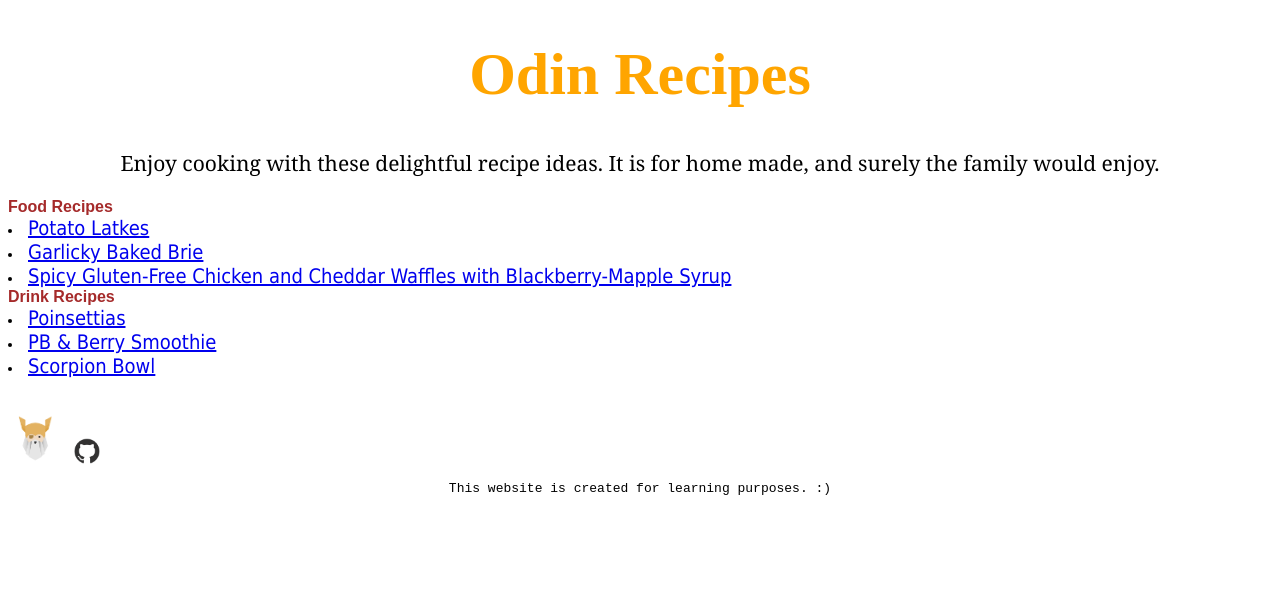
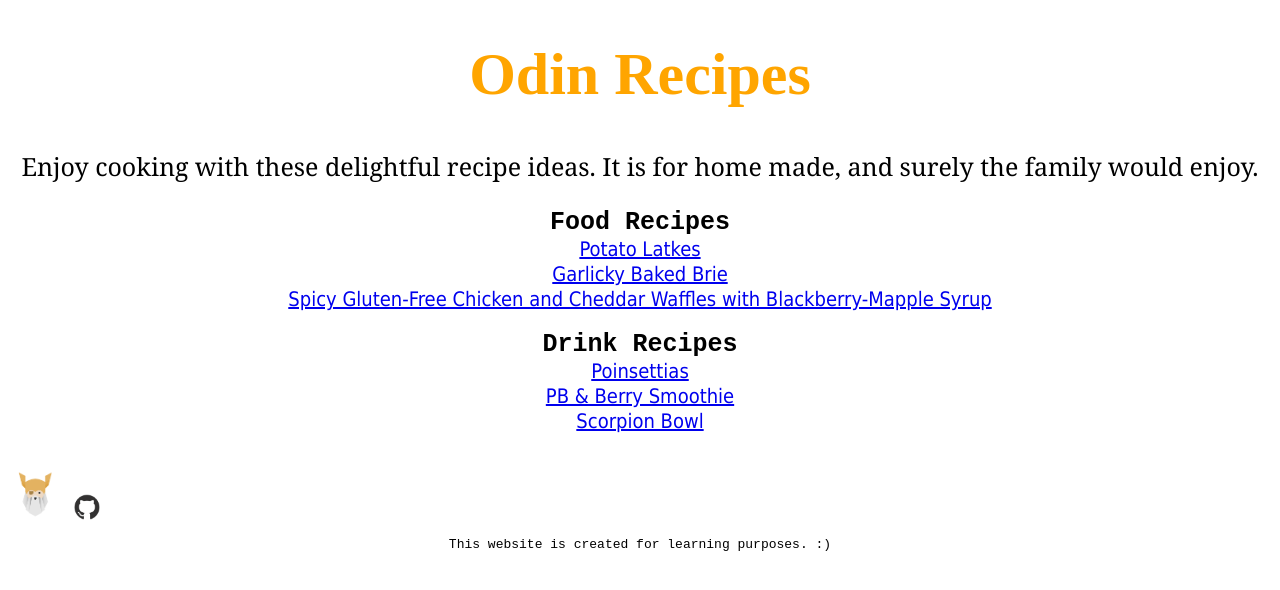
Before and after one commit to DezzaAnnePeregrina/OdinRecipes, a plain HTML site: page index.html in a window 1280 px wide. Drawn offline with Linux system fonts and the light colour scheme.

Commit message:
modified some codes

```diff
--- a/index.html
+++ b/index.html
@@ -18,21 +18,18 @@
 
     <p>Enjoy cooking with these delightful recipe ideas. It is for home made, and surely the family would enjoy.</p></div>
 
-    <Strong>Food Recipes</Strong>
-
-    <div class ="food-recipes">
-
-        <li><a href="recipes/mom'spotatolatkes.html">Potato Latkes</a></li>
-        <li><a href="recipes/garlickybakedbrie.html">Garlicky Baked Brie</a></li>
-        <li><a href="recipes/spicy.html">Spicy Gluten-Free Chicken and Cheddar Waffles with Blackberry-Mapple Syrup</a></li>
+    <div class="title">Food Recipes</div>
+    <div class ="fooddrinks">
+        <a href="recipes/mom'spotatolatkes.html">Potato Latkes</a> <br>
+        <a href="recipes/garlickybakedbrie.html">Garlicky Baked Brie</a> <br>
+        <a href="recipes/spicy.html">Spicy Gluten-Free Chicken and Cheddar Waffles with Blackberry-Mapple Syrup</a>
    </div>
-
-
-   <Strong>Drink Recipes</Strong>
-   <div class="drink-recipes">
-    <li><a href="recipes/poinsettias.html">Poinsettias</a></li>
-    <li><a href="recipes/PB.html">PB & Berry Smoothie</a></li>
-    <li><a href="recipes/scorpionbowl.html">Scorpion Bowl</a></li>
+   <br>
+   <div class ="title">Drink Recipes</div>
+   <div class="fooddrinks">
+    <a href="recipes/poinsettias.html">Poinsettias</a> <br>
+    <a href="recipes/PB.html">PB & Berry Smoothie</a> <br>
+    <a href="recipes/scorpionbowl.html">Scorpion Bowl</a>
    </div>
 
    <br>
--- a/styles.css
+++ b/styles.css
@@ -19,7 +19,7 @@ h2{
 
 p{
     font-family: 'Georgia';
-    font-size: 21px;
+    font-size: 25px;
     text-align: center;
 }
 
@@ -27,31 +27,34 @@ pre{
     text-align: center;
 }
 
-.food-recipes{
+.title{
     font-family: 'Courier New';
-    font-size: 15px;
+    font-size: 25px;
     color: black;
+    font-weight: 900;
+    text-align: center;
 }
 
-.drink-recipes{
-    font-family: 'Courier New';
-    font-size: 15px;
-    color: black;
+.fooddrinks{
+    font-family: 'courier new';
+    font-size: 20px;
+    text-align: center;
 }
 
-ol{
+ol, ul{
     font-family: 'Arial';
     font-size: 15px;
     color: black;
 }
 
-ul{
+.ingredients-direction{
     font-family: 'Arial';
-    font-size: 15px;
-    color: black;
+    font-size: 25px;
+    color:brown
 }
 
-strong{
+.option{
     font-family: 'Arial';
-    color:brown
+    font-size: 20px;
+    color:black
 }
```
Also changed, not shown: recipes/PB.html (+3 -1 lines), recipes/garlickybakedbrie.html (+3 -1 lines), recipes/mom'spotatolatkes.html (+4 -2 lines), recipes/poinsettias.html (+4 -1 lines), recipes/scorpionbowl.html (+4 -1 lines), recipes/spicy.html (+5 -2 lines).
